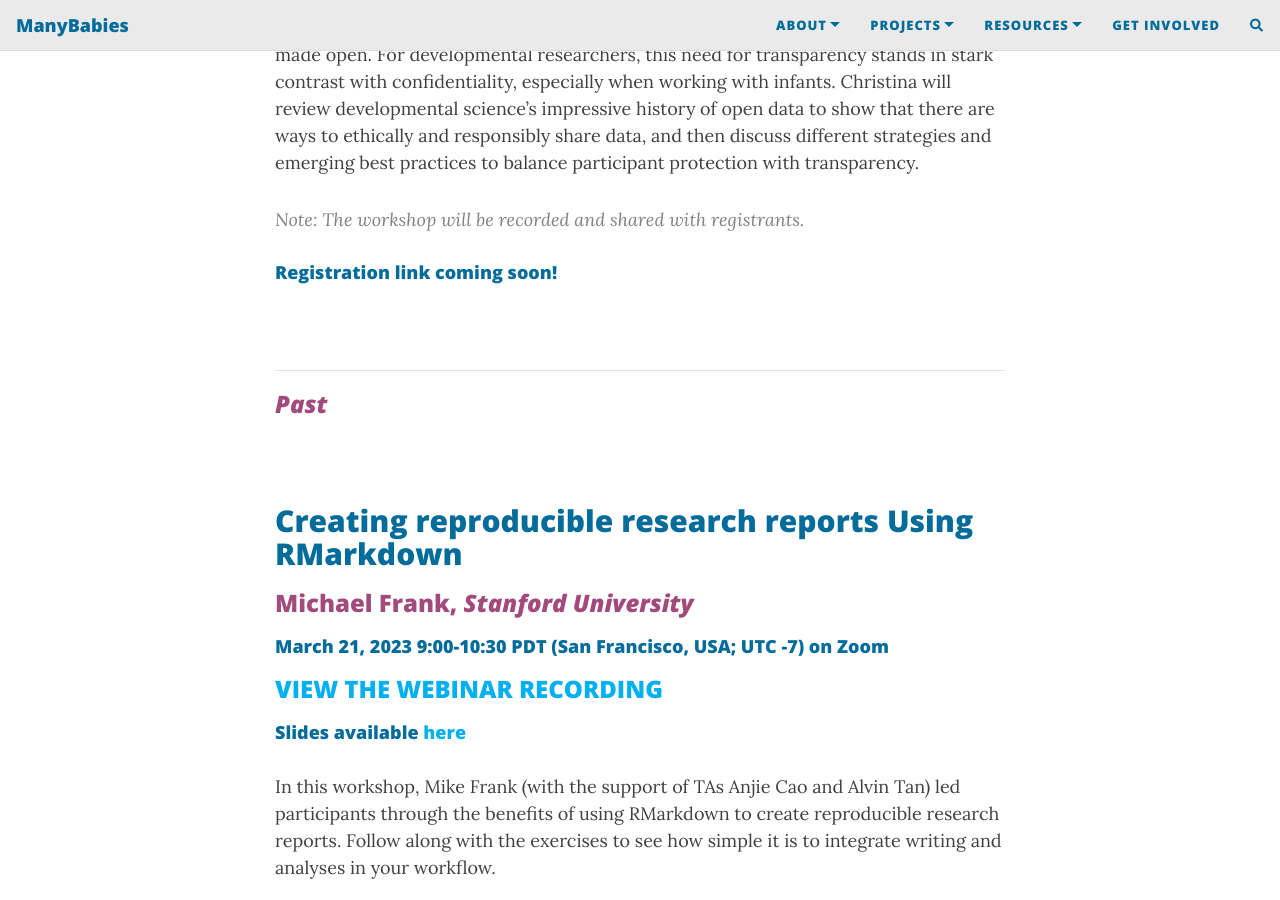
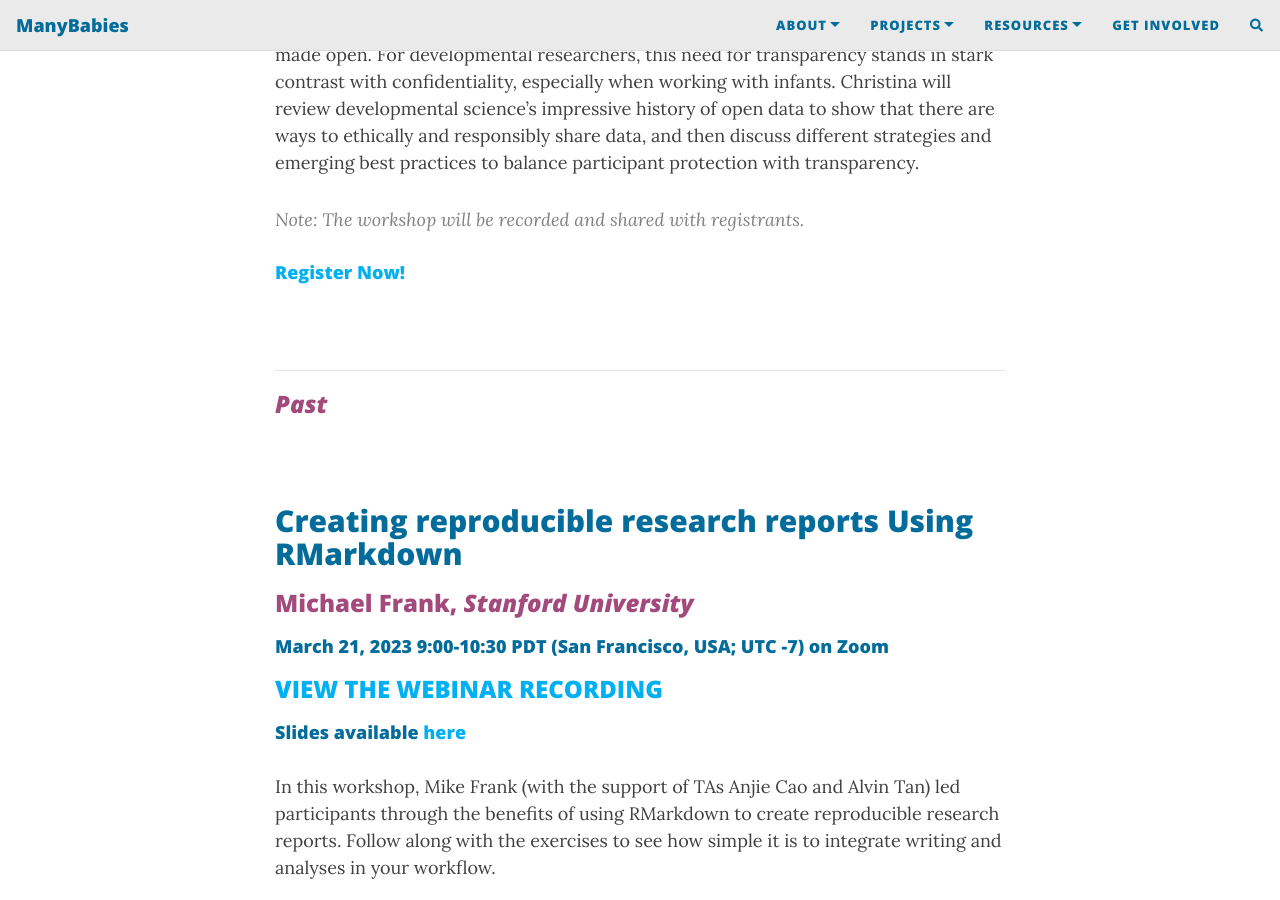
Before and after one commit to manybabies/manybabies.github.io, a Jekyll site: the page built from events.md, in a window 1280 px wide and 900 px high, scrolled down 568 px. Built offline with Jekyll 4.4.1, drawn with Linux system fonts in a browser that asks for light colours; nearby versions of some CDN libraries; comment, search, counter and statistics services are not loaded.

Commit message:
Update events.md

```diff
--- a/events.md
+++ b/events.md
@@ -13,7 +13,7 @@
 
 >Note: The workshop will be recorded and shared with registrants.
 
-#### Registration link coming soon!
+#### <a href="https://stanford.zoom.us/webinar/register/WN_-frl_usoTIWRESpFbujyEA" target="_blank">Register Now!</a>
 
 <br>
 
```
